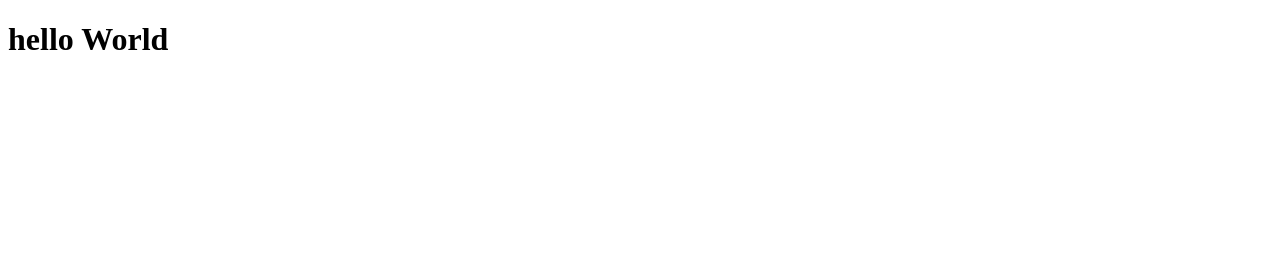
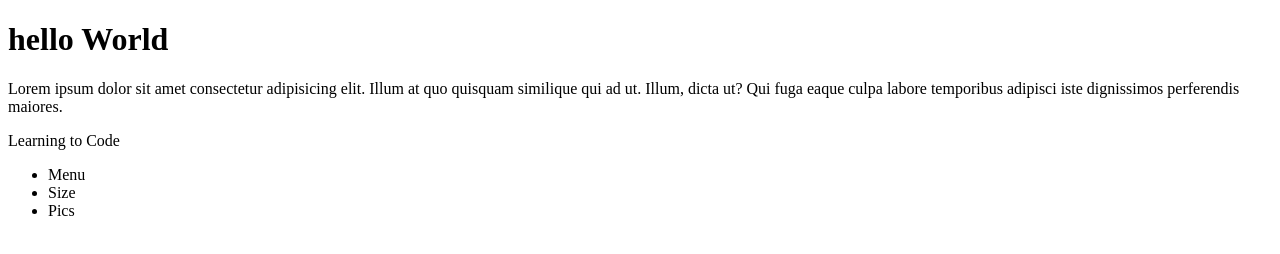
Before and after one commit to zkemoshi/gitendu, a plain HTML site: page index.html in a window 1280 px wide. Drawn offline with Linux system fonts and the light colour scheme.

Commit message:
added paragraph :

```diff
--- a/index.html
+++ b/index.html
@@ -8,5 +8,16 @@
   </head>
   <body>
     <h1>hello World</h1>
+    <p>
+      Lorem ipsum dolor sit amet consectetur adipisicing elit. Illum at quo
+      quisquam similique qui ad ut. Illum, dicta ut? Qui fuga eaque culpa labore
+      temporibus adipisci iste dignissimos perferendis maiores.
+    </p>
+    <p>Learning to Code</p>
+    <ul>
+      <li>Menu</li>
+      <li>Size</li>
+      <li>Pics</li>
+    </ul>
   </body>
 </html>
```
